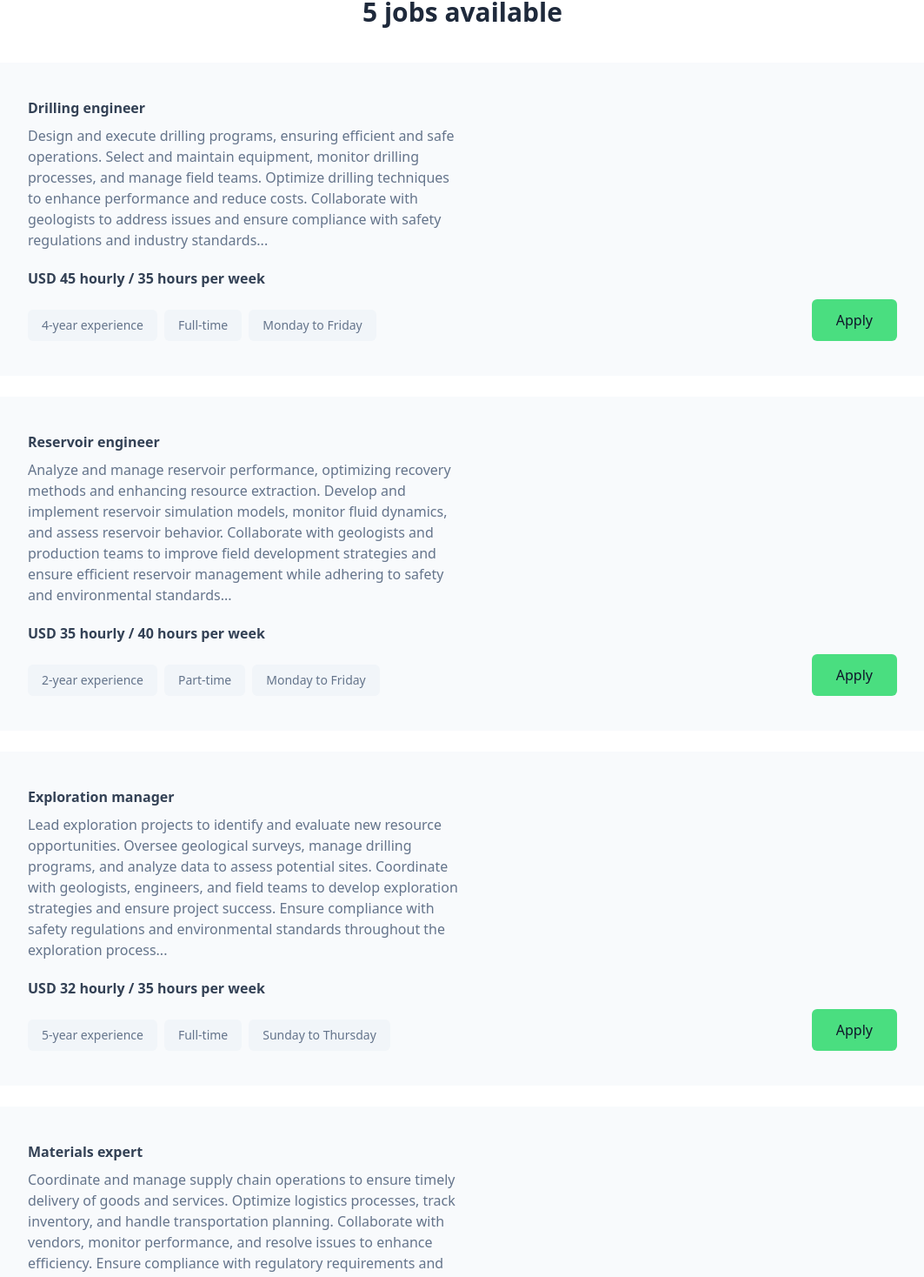
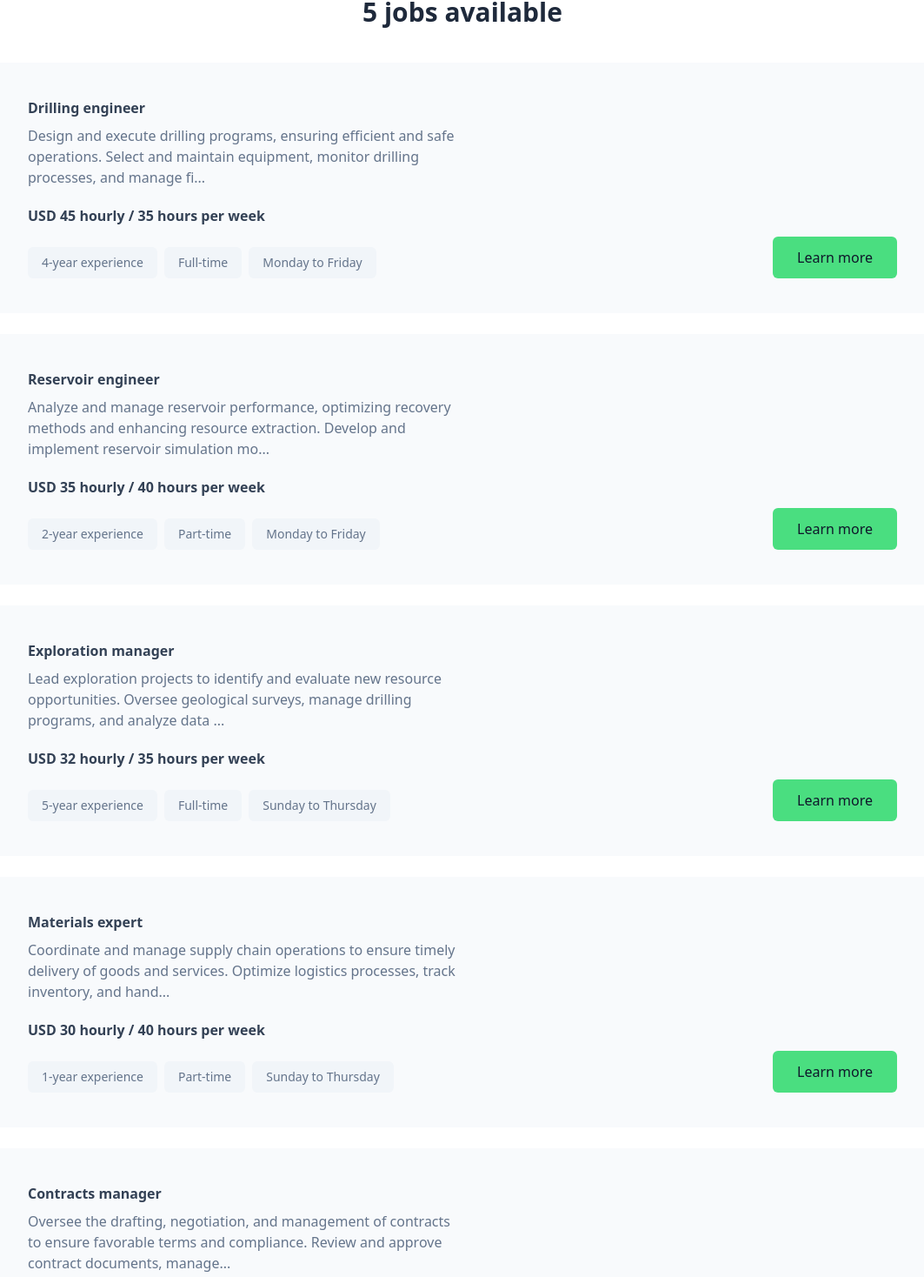
Before and after one commit to dmitrypersiyanov/rockstar, a Next.js app: page /vacancies in a window 1280 px wide. Shown: the part 714-2182 px from the top of the page at 87% size, without its empty margins (108-1171 px from the left). Built offline with nearby package versions, Linux system fonts and the light colour scheme.

Commit message:
Added helper function to vacancy page

```diff
--- a/components/Vacancy.js
+++ b/components/Vacancy.js
@@ -29,6 +29,10 @@ const Vacancy = ({
     }
   }, [controls, inView]);
 
+  const trimDescription = (description, maxLength = 150) => {
+    return `${description.substring(0, maxLength)}...`;
+  };
+
   return (
     <>
       <motion.div
@@ -41,7 +45,7 @@ const Vacancy = ({
         <div className="w-full ">
           <h4 className="text-md font-bold text-slate-700">{title}</h4>
           <h4 className="text-md font-normal text-slate-500 my-2 ">
-            {description}
+            {trimDescription(description)}
           </h4>
 
           <h4 className="text-md font-semibold text-slate-700 mt-5">
@@ -65,7 +69,7 @@ const Vacancy = ({
             href={`/vacancies/${title}`}
             className="py-3 px-7 text-slate-900 font-normal bg-green-400 rounded-md w-full md:w-auto"
           >
-            Apply
+            Learn more
           </Link>
         </div>
       </motion.div>
--- a/data/vacancies.js
+++ b/data/vacancies.js
@@ -3,7 +3,7 @@ export const vacancies = [
     id: 1,
     title: "Drilling engineer",
     description:
-      "Design and execute drilling programs, ensuring efficient and safe operations. Select and maintain equipment, monitor drilling processes, and manage field teams. Optimize drilling techniques to enhance performance and reduce costs. Collaborate with geologists to address issues and ensure compliance with safety regulations and industry standards...",
+      "Design and execute drilling programs, ensuring efficient and safe operations. Select and maintain equipment, monitor drilling processes, and manage field teams. Optimize drilling techniques to enhance performance and reduce costs. Collaborate with geologists to address issues and ensure compliance with safety regulations and industry standards.",
     salary: "45",
     hours: "35",
     experience: "4",
@@ -35,7 +35,7 @@ export const vacancies = [
     id: 2,
     title: "Reservoir engineer",
     description:
-      "Analyze and manage reservoir performance, optimizing recovery methods and enhancing resource extraction. Develop and implement reservoir simulation models, monitor fluid dynamics, and assess reservoir behavior. Collaborate with geologists and production teams to improve field development strategies and ensure efficient reservoir management while adhering to safety and environmental standards...",
+      "Analyze and manage reservoir performance, optimizing recovery methods and enhancing resource extraction. Develop and implement reservoir simulation models, monitor fluid dynamics, and assess reservoir behavior. Collaborate with geologists and production teams to improve field development strategies and ensure efficient reservoir management while adhering to safety and environmental standards.",
     salary: "35",
     hours: "40",
     experience: "2",
@@ -67,7 +67,7 @@ export const vacancies = [
     id: 3,
     title: "Exploration manager",
     description:
-      "Lead exploration projects to identify and evaluate new resource opportunities. Oversee geological surveys, manage drilling programs, and analyze data to assess potential sites. Coordinate with geologists, engineers, and field teams to develop exploration strategies and ensure project success. Ensure compliance with safety regulations and environmental standards throughout the exploration process...",
+      "Lead exploration projects to identify and evaluate new resource opportunities. Oversee geological surveys, manage drilling programs, and analyze data to assess potential sites. Coordinate with geologists, engineers, and field teams to develop exploration strategies and ensure project success. Ensure compliance with safety regulations and environmental standards throughout the exploration process.",
     salary: "32",
     hours: "35",
     experience: "5",
@@ -99,7 +99,7 @@ export const vacancies = [
     id: 4,
     title: "Materials expert",
     description:
-      "Coordinate and manage supply chain operations to ensure timely delivery of goods and services. Optimize logistics processes, track inventory, and handle transportation planning. Collaborate with vendors, monitor performance, and resolve issues to enhance efficiency. Ensure compliance with regulatory requirements and maintain cost-effective logistics solutions...",
+      "Coordinate and manage supply chain operations to ensure timely delivery of goods and services. Optimize logistics processes, track inventory, and handle transportation planning. Collaborate with vendors, monitor performance, and resolve issues to enhance efficiency. Ensure compliance with regulatory requirements and maintain cost-effective logistics solutions.",
     salary: "30",
     hours: "40",
     experience: "1",
@@ -131,7 +131,7 @@ export const vacancies = [
     id: 5,
     title: "Contracts manager",
     description:
-      "Oversee the drafting, negotiation, and management of contracts to ensure favorable terms and compliance. Review and approve contract documents, manage vendor relationships, and resolve disputes. Implement contract policies, track performance, and ensure adherence to legal and regulatory standards. Collaborate with stakeholders to optimize contract processes and mitigate risks...",
+      "Oversee the drafting, negotiation, and management of contracts to ensure favorable terms and compliance. Review and approve contract documents, manage vendor relationships, and resolve disputes. Implement contract policies, track performance, and ensure adherence to legal and regulatory standards. Collaborate with stakeholders to optimize contract processes and mitigate risks.",
     salary: "65",
     hours: "35",
     experience: "3",
```
